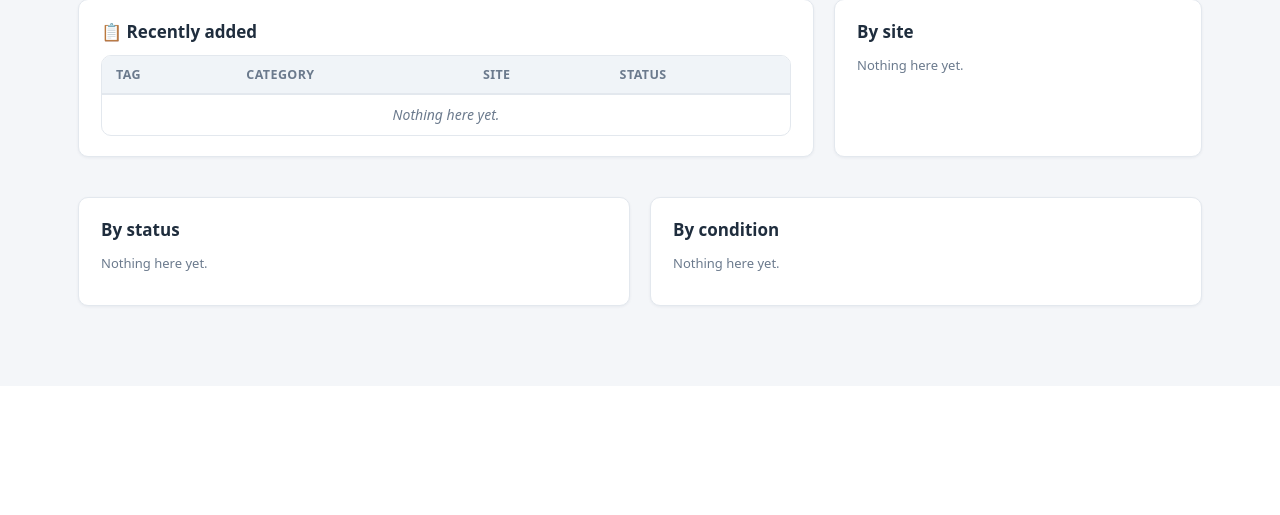
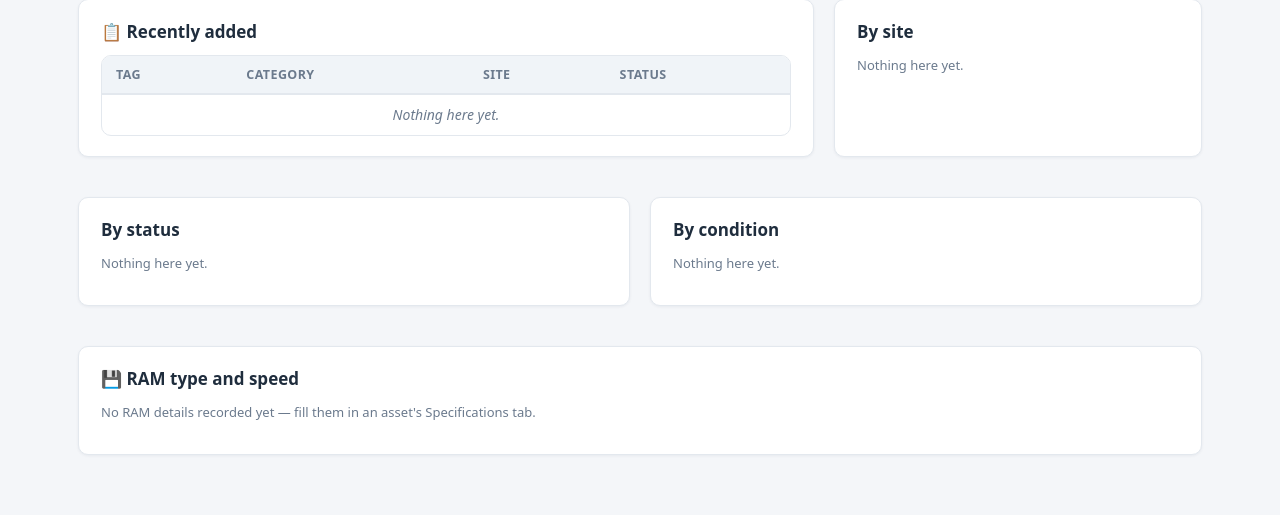
Before and after one commit to salaithantzawwin1/itasset, a Django app: page / in a window 1280 px wide. Shown: the part 466-981 px from the top of the page. Before the commit the page ends 775 px from the top, so only its background shows below. Run offline with Django 5.2, Linux system fonts and the light colour scheme; data comes from the database, SQL or seed files in the repository; data that the repository does not hold is empty; parts of the project's set-up code (start-up, migrations or seed data) failed here and were passed over.

Commit message:
Add RAM Speed to the laptop/server specs and a RAM card to the dashboard
The catalogue paired RAM Speed with RAM Type only on Desktop/Workstation,
so a laptop's or server's Specifications tab had no speed field — and
migration 0008 only seeds schemas that are empty, so editing the code
alone would never reach the rows production already has. 0013 inserts the
catalogue's field beside RAM Type wherever a schema declares RAM Type but
no speed, leaving every other field untouched.

The dashboard's new RAM card answers "what memory is actually in the
fleet": installed devices (ram_type/ram_speed_mhz) and spare modules
(memory_type/speed_mhz) counted in one scope-aware pass, split by type
and by speed, with a coverage line for how much of the register has RAM
recorded.

🤖 Generated with Codebuff
Co-Authored-By: Codebuff <noreply@codebuff.com>

```diff
--- a/apps/assets/specs.py
+++ b/apps/assets/specs.py
@@ -163,6 +163,7 @@ CATALOGUE = {
                     level="recommended",
                 ),
                 _f("ram_type", "RAM Type", "choice", choices=["DDR4", "DDR5", "LPDDR", "Other"]),
+                _f("ram_speed_mhz", "RAM Speed", "integer", unit="MHz", min=1),
                 _f("ram_upgradeable", "RAM Upgradeable", "boolean"),
                 _f(
                     "storage_1_type",
@@ -278,6 +279,7 @@ CATALOGUE = {
                     level="recommended",
                 ),
                 _f("ram_type", "RAM Type", "choice", choices=["DDR4", "DDR5", "Other"]),
+                _f("ram_speed_mhz", "RAM Speed", "integer", unit="MHz", min=1),
                 _f("drive_bay_count", "Drive Bay Count", "integer", min=0),
                 _f("raid_controller_model", "RAID Controller", "string"),
                 _f("raid_configuration", "RAID Configuration", "string", help="e.g. RAID 1"),
--- a/apps/dashboard/views.py
+++ b/apps/dashboard/views.py
@@ -91,6 +91,52 @@ class DashboardView(TemplateView):
         ]
         ctx["by_site"] = sites.annotate(n=Count("assets", distinct=True)).order_by("-n")
         ctx["recent"] = assets.select_related("category", "site").order_by("-created_at")[:6]
+
+        # ---- RAM card: what memory is actually in the fleet --------------
+        # attrs is a JSON column, so there is no SQL group-by to lean on —
+        # read the page's own (already scope-filtered) assets, capped, and
+        # count in Python. Two spellings exist and both answer the same
+        # question: installed devices record `ram_type`/`ram_speed_mhz`
+        # (§5 catalogue), the RAM-module category records `memory_type`/
+        # `speed_mhz`; a RAM with neither is simply not counted (the coverage
+        # line below says how much of the register has RAM recorded).
+        from collections import Counter
+
+        def _speed_label(value) -> str:
+            try:
+                return f"{int(value)} MHz"
+            except (TypeError, ValueError):
+                return str(value)
+
+        def _mhz(label: str) -> int:
+            head = label.split()[0]
+            return int(head) if head.isdigit() else -1
+
+        type_counts: Counter = Counter()
+        speed_counts: Counter = Counter()
+        ram_recorded = 0
+        for attrs in assets.values_list("attrs", flat=True)[:1000]:
+            data = attrs if isinstance(attrs, dict) else {}
+            kind = next((data.get(k) for k in ("ram_type", "memory_type") if data.get(k)), None)
+            speed = next((data.get(k) for k in ("ram_speed_mhz", "speed_mhz") if data.get(k)), None)
+            if kind or speed is not None:
+                ram_recorded += 1
+            if kind:
+                type_counts[str(kind)] += 1
+            if speed is not None:
+                speed_counts[_speed_label(speed)] += 1
+
+        ctx["ram_recorded"] = ram_recorded
+        # types lead with the most common stick; speeds read as a spec sheet
+        # (fastest first) — neither needs a second pass over the register
+        ctx["ram_types"] = [
+            {"label": label, "n": n}
+            for label, n in sorted(type_counts.items(), key=lambda kv: (-kv[1], kv[0]))
+        ]
+        ctx["ram_speeds"] = [
+            {"label": label, "n": n}
+            for label, n in sorted(speed_counts.items(), key=lambda kv: -_mhz(kv[0]))
+        ]
 
         # ---- mockup KPIs + alerts (live queries, caller-scoped) ----------
         today = timezone.localdate()
--- a/templates/dashboard/home.html
+++ b/templates/dashboard/home.html
@@ -78,6 +78,12 @@
     .dash-hero h1 { font-size: 17px; }
     .bar-row .bl { width: 96px; }
   }
+
+  /* RAM card: the two breakdowns share one card, stacking when narrow */
+  .ram-cols { display: grid; grid-template-columns: repeat(auto-fit, minmax(240px, 1fr)); gap: 0 24px; }
+  .ram-sub { font-size: 11px; text-transform: uppercase; letter-spacing: .4px; color: var(--muted);
+    font-weight: 700; margin: 4px 0 10px; }
+  .ram-coverage { font-size: 12px; margin: 12px 0 0; }
 {% endblock %}
 {% block content %}
 <div class="dash-hero">
@@ -181,8 +187,7 @@
       </div>
     {% empty %}<p class="muted">{% t "common.empty" %}</p>
     {% endfor %}
-  </div>
-  <div class="card">
+  </div>  <div class="card">
     <h2>{% t "dash.by_condition" %}</h2>
     {% for row in by_condition %}
       <div class="bar-row">
@@ -190,9 +195,37 @@
         <span class="bar"><span style="width: {% widthratio row.n total_assets 100 %}%"></span></span>
         <span class="bn">{{ row.n }}</span>
       </div>
-    {% empty %}<p class="muted">{% t "common.empty" %}</p>
-    {% endfor %}
+    {% empty %}<p class="muted">{% t "common.empty" %}</p>{% endfor %}
   </div>
+</div>
+
+<div class="card">
+  <h2>💾 {% t "dash.ram" %}</h2>
+  {% if ram_types or ram_speeds %}
+  <div class="ram-cols">
+    <div>
+      <div class="ram-sub">{% t "dash.ram.by_type" %}</div>
+      {% for row in ram_types %}
+      <div class="bar-row">
+        <span class="bl">{{ row.label }}</span>
+        <span class="bar"><span style="width: {% widthratio row.n total_assets 100 %}%"></span></span>
+        <span class="bn">{{ row.n }}</span>
+      </div>
+      {% endfor %}
+    </div>
+    <div>
+      <div class="ram-sub">{% t "dash.ram.by_speed" %}</div>
+      {% for row in ram_speeds %}
+      <div class="bar-row">
+        <span class="bl">{{ row.label }}</span>
+        <span class="bar"><span style="width: {% widthratio row.n total_assets 100 %}%"></span></span>
+        <span class="bn">{{ row.n }}</span>
+      </div>
+      {% endfor %}
+    </div>
+  </div>
+  <p class="ram-coverage muted">{% t "dash.ram.coverage" n=ram_recorded m=total_assets %}</p>
+  {% else %}<p class="muted">{% t "dash.ram.none" %}</p>{% endif %}
 </div>
 
 <script>
```
Also changed, not shown: apps/assets/tests/test_specs.py (+94 -0 lines), apps/dashboard/i18n.py (+12 -0 lines), apps/dashboard/test_home.py (+58 -0 lines), apps/assets/migrations/0013_add_ram_speed_to_category_schemas.py (added).
